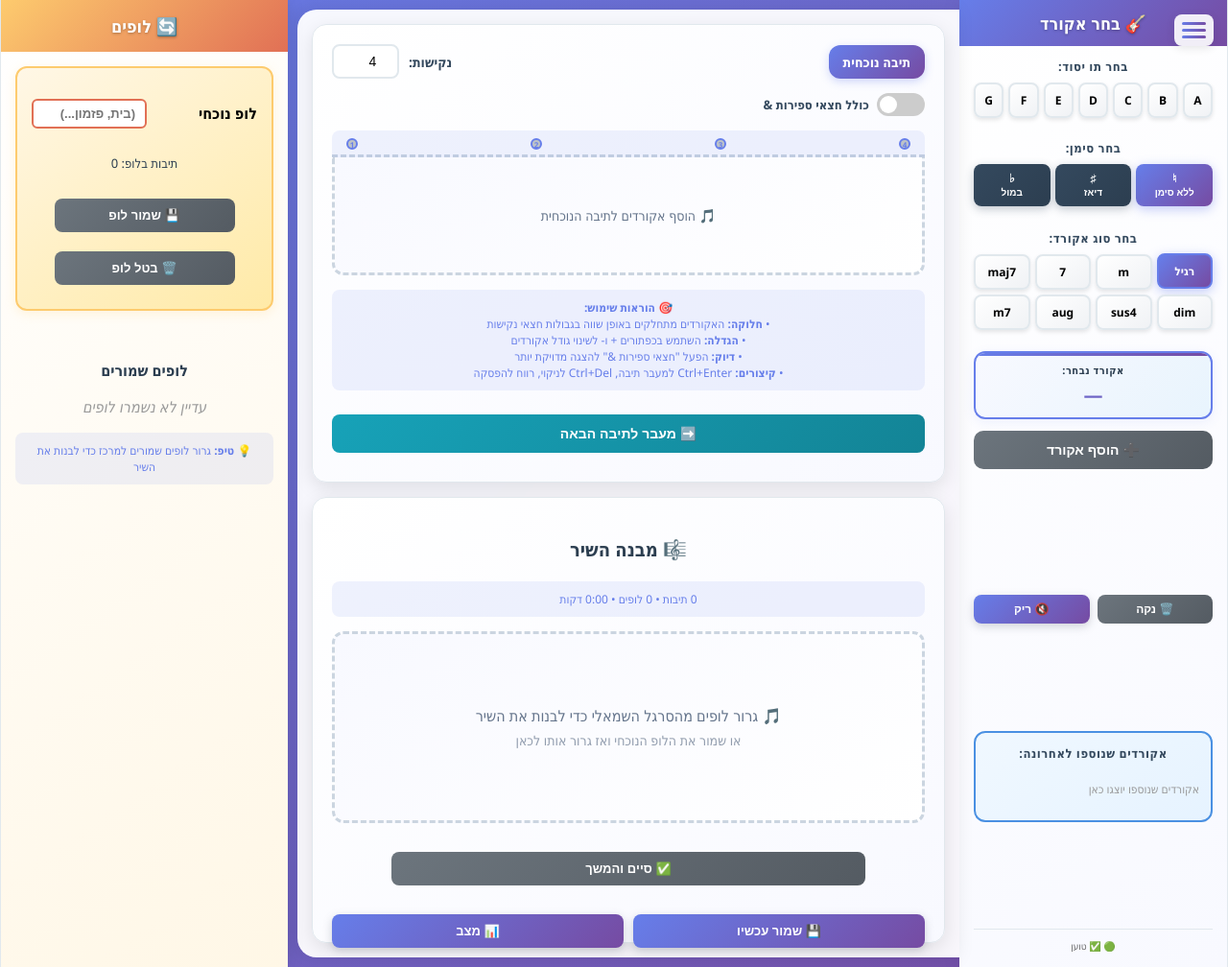
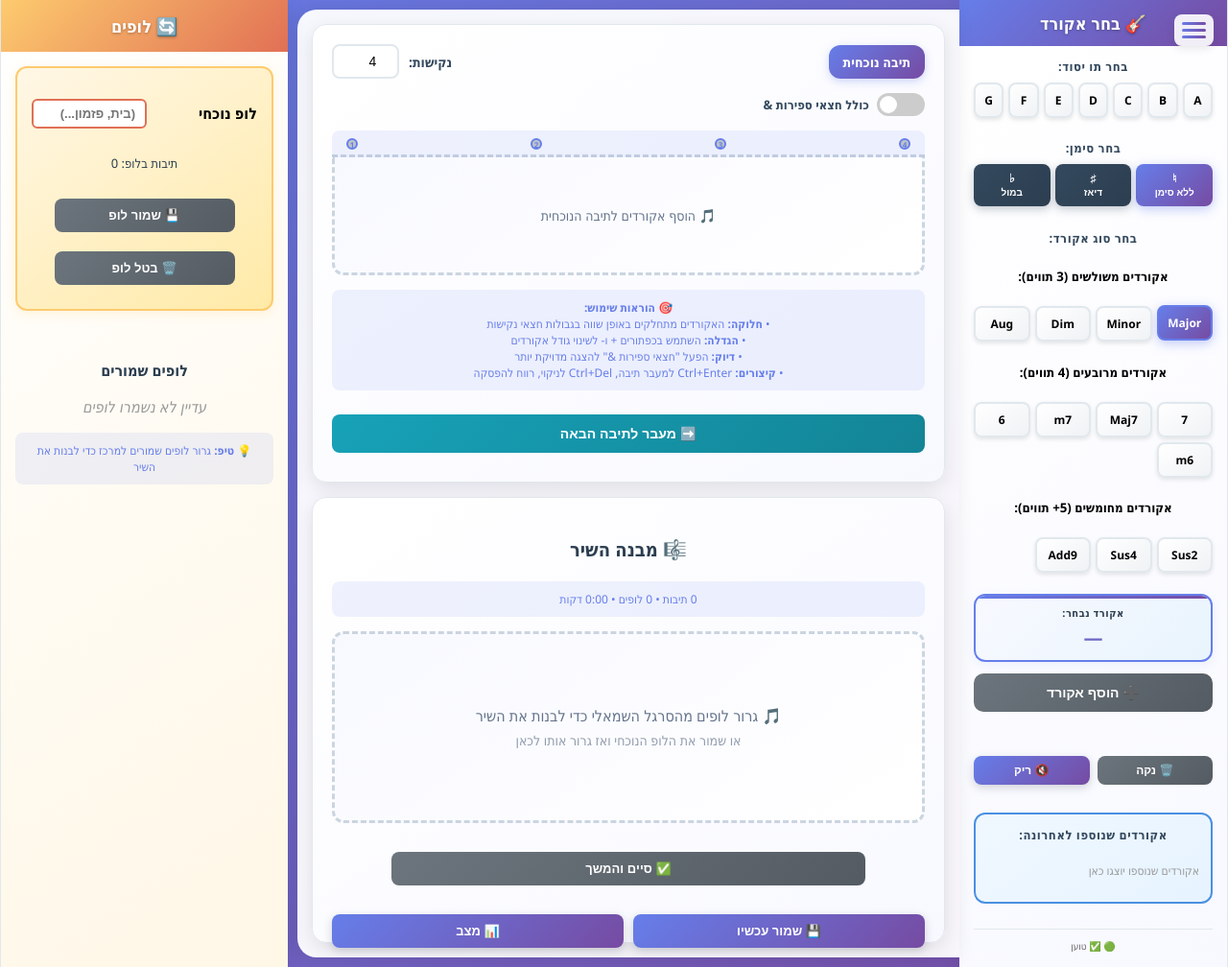
Before and after one commit to rotemakiki/MusicForAll, a Flask app: page /add-chords in a window 1280 px wide. Shown: the whole page at 96% size. Run offline with Flask 3, Linux system fonts and the light colour scheme; parts of the project's set-up code (start-up, migrations or seed data) failed here and were passed over.

Commit message:
הוספת סוגי אקורדים
משולש מרובע מחומש

```diff
--- a/static/js/chords/chord_ui.js
+++ b/static/js/chords/chord_ui.js
@@ -197,18 +197,55 @@ class ChordUIManager {
     }
 
     /**
-     * Render chord type buttons
+     * Render chord type buttons organized by categories
      */
     renderTypeButtons() {
-        const container = document.getElementById("chord-types");
+        // Define chord categories with all available chord types
+        const chordCategories = {
+            triads: {
+                container: 'triads-chord-types',
+                chords: ['', 'm', 'dim', 'aug']
+            },
+            seventh: {
+                container: 'seventh-chord-types',
+                chords: ['7', 'maj7', 'm7', '6', 'm6']
+            },
+            extended: {
+                container: 'extended-chord-types',
+                chords: ['sus2', 'sus4', 'add9']
+            }
+        };
+
+        // Render each category
+        Object.keys(chordCategories).forEach(categoryKey => {
+            const category = chordCategories[categoryKey];
+            const container = document.getElementById(category.container);
+
             if (!container) return;
 
             container.innerHTML = "";
 
-        this.config.chordTypes.forEach(type => {
+            category.chords.forEach(type => {
                 const btn = document.createElement("div");
                 btn.className = "chord-btn";
-            btn.textContent = type || "רגיל";
+
+                // Display names for chord types
+                const displayNames = {
+                    '': 'Major',
+                    'm': 'Minor',
+                    'dim': 'Dim',
+                    'aug': 'Aug',
+                    '7': '7',
+                    'maj7': 'Maj7',
+                    'm7': 'm7',
+                    '6': '6',
+                    'm6': 'm6',
+                    'sus2': 'Sus2',
+                    'sus4': 'Sus4',
+                    'add9': 'Add9'
+                };
+
+                btn.textContent = displayNames[type] || type;
 
                 if (this.selectedType === type) {
                     btn.classList.add("selected");
@@ -221,6 +258,7 @@ class ChordUIManager {
                 };
 
                 container.appendChild(btn);
+            });
         });
     }
 
--- a/templates/add_chords/chord_sidebar.html
+++ b/templates/add_chords/chord_sidebar.html
@@ -19,11 +19,32 @@
             </div>
         </div>
 
-        <!-- Chord Type Selection -->
+        <!-- Chord Type Selection - Categories -->
         <div class="section">
             <h4>בחר סוג אקורד:</h4>
-            <div id="chord-types" class="chord-types-grid">
-                <!-- יטען דינמית על ידי chord_ui.js -->
+
+            <!-- אקורדים משולשים (3 תווים) -->
+            <div class="chord-category">
+                <h5 class="category-title">אקורדים משולשים (3 תווים):</h5>
+                <div id="triads-chord-types" class="chord-types-grid">
+                    <!-- יטען דינמית על ידי chord_ui.js -->
+                </div>
+            </div>
+
+            <!-- אקורדים מרובעים (4 תווים) -->
+            <div class="chord-category">
+                <h5 class="category-title">אקורדים מרובעים (4 תווים):</h5>
+                <div id="seventh-chord-types" class="chord-types-grid">
+                    <!-- יטען דינמית על ידי chord_ui.js -->
+                </div>
+            </div>
+
+            <!-- אקורדים מחומשים (5+ תווים) -->
+            <div class="chord-category">
+                <h5 class="category-title">אקורדים מחומשים (5+ תווים):</h5>
+                <div id="extended-chord-types" class="chord-types-grid">
+                    <!-- יטען דינמית על ידי chord_ui.js -->
+                </div>
             </div>
         </div>
 
```
Also changed, not shown: static/css/add_chords.css (+50 -0 lines). Lines whose indentation alone changed are shown as unchanged.
